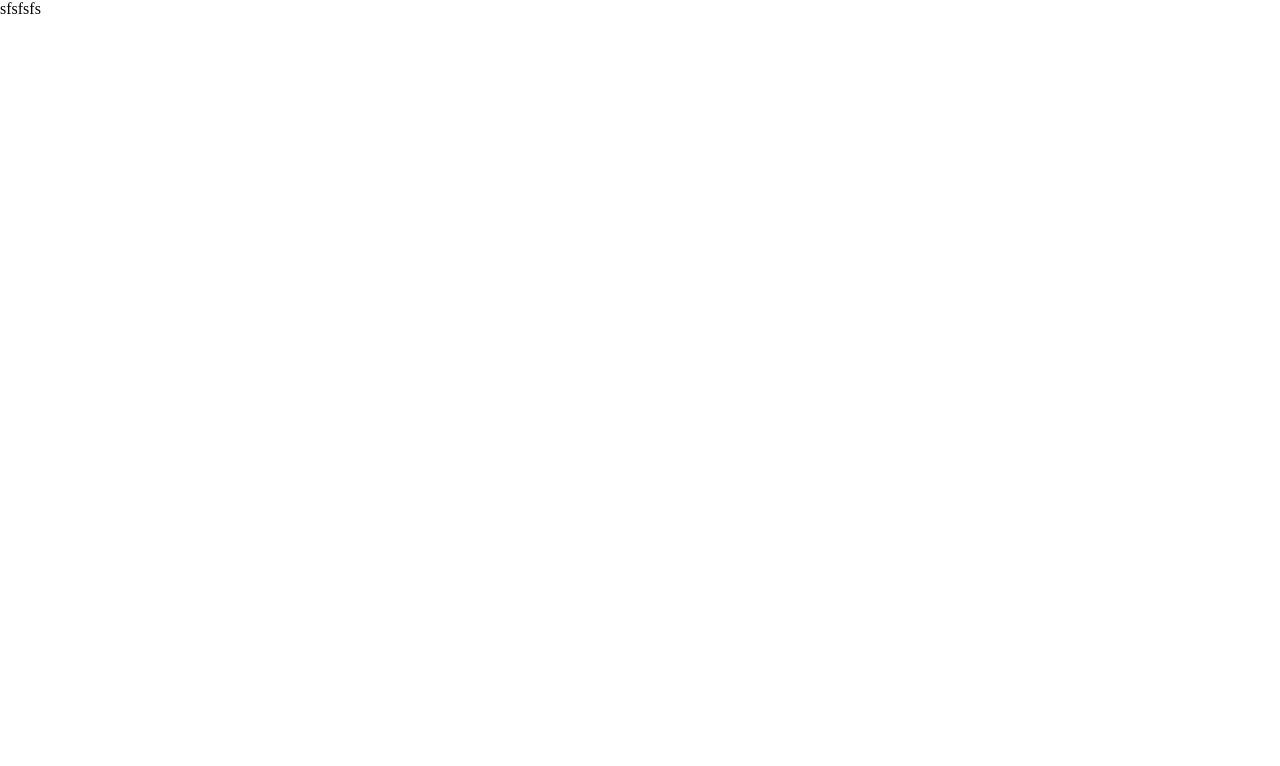
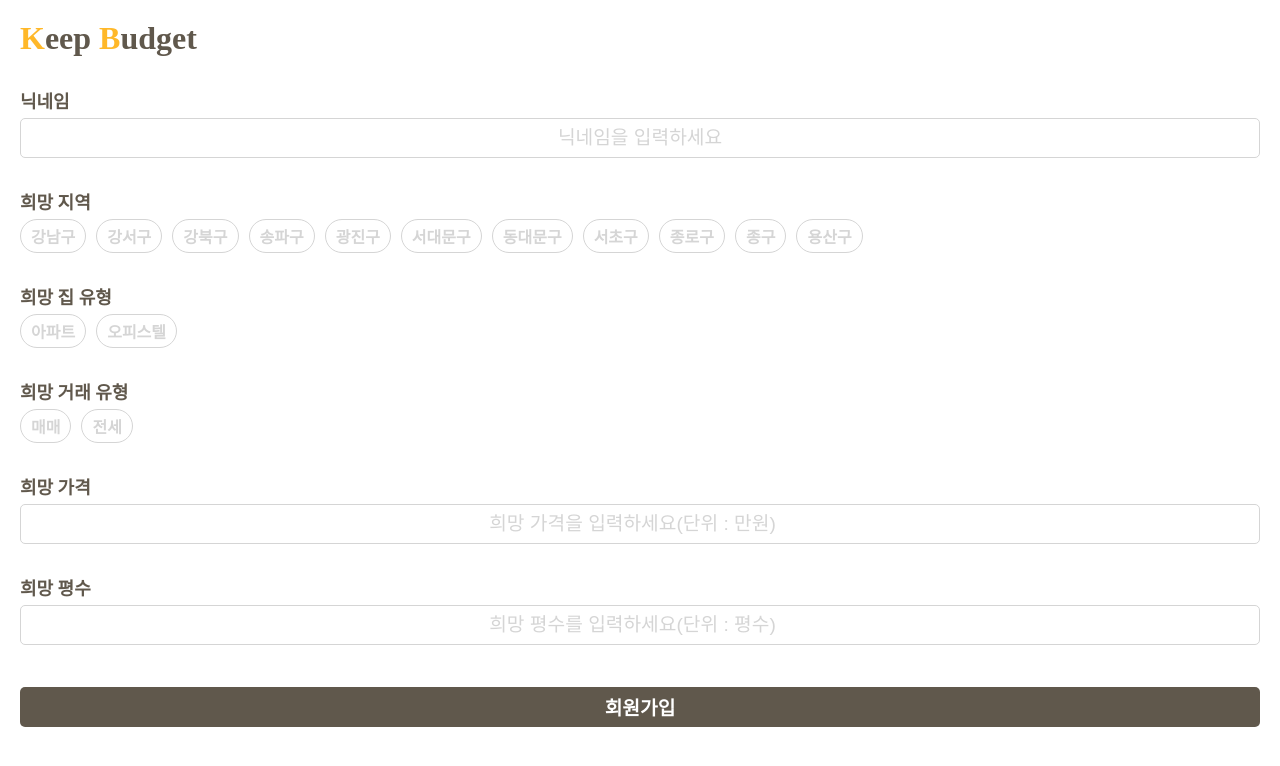
Before and after one commit to KeepBudget/front-end, a Vue app: page /sign-up in a window 1280 px wide. Shown: the top 766 px of the page. Built offline with nearby package versions, Linux system fonts and the light colour scheme.

Commit message:
feat: 회원 가입 페이지 ui 제작

```diff
--- /dev/null
+++ b/src/components/CommonBtn02.vue
@@ -0,0 +1,53 @@
+<template>
+  <div id="btn02" :class="classFunc()">
+    {{ name }}
+  </div>
+</template>
+
+<script>
+export default {
+  props: {
+    name: {
+      type: String,
+    },
+    selectedId: {
+      type: Number,
+    },
+    id: {
+      type: Number,
+    },
+  },
+  setup(props) {
+    const classFunc = () => {
+      return props.selectedId === props.id ? 'select' : 'not-select';
+    };
+    return {
+      classFunc,
+    };
+  },
+};
+</script>
+
+<style scoped>
+#btn02 {
+  border: 1px solid #d5d5d5;
+  color: #d5d5d5;
+  padding: 4px 10px;
+  display: inline;
+  font-size: medium;
+  width: fit-content;
+  border-radius: 20px;
+  font-weight: 600;
+}
+
+.not-select {
+  border: 1px solid #d5d5d5;
+  background-color: white;
+  color: #d5d5d5;
+}
+
+.select {
+  background-color: #60584c;
+  color: white;
+}
+</style>
--- /dev/null
+++ b/src/components/CommonDistricts.vue
@@ -0,0 +1,47 @@
+<template>
+  <div id="items">
+    <CommonBtn02
+      :key="item.id"
+      v-for="item in items"
+      :name="item.name"
+      :selectedId="selectedId"
+      :id="item.id"
+      @click="changeItem(item.id)"
+    />
+  </div>
+</template>
+
+<script>
+import CommonBtn02 from '@/components/CommonBtn02.vue';
+import { reactive } from 'vue';
+
+export default {
+  components: {
+    CommonBtn02,
+  },
+  props: {
+    selectedId: {
+      type: Number,
+    },
+    items: {
+      type: Array,
+    },
+  },
+  emits: ['changeItem'],
+  setup(props, context) {
+    const changeItem = id => {
+      context.emit('changeItem', id);
+    };
+
+    return { changeItem };
+  },
+};
+</script>
+
+<style scoped>
+#items {
+  display: flex;
+  flex-wrap: wrap;
+  gap: 5px 10px;
+}
+</style>
--- a/src/router/index.js
+++ b/src/router/index.js
@@ -1,6 +1,7 @@
 import { createRouter, createWebHistory } from 'vue-router';
 import LoginView from '../views/LoginView.vue';
 import SignUpView from '@/views/SignUpView.vue';
+import RealPriceView from '@/views/RealPriceView.vue';
 
 const router = createRouter({
   history: createWebHistory(import.meta.env.BASE_URL),
@@ -21,6 +22,11 @@ const router = createRouter({
       name: 'signUp',
       component: SignUpView,
     },
+    {
+      path: '/real-price',
+      name: 'realPrice',
+      component: RealPriceView,
+    },
   ],
 });
 
--- a/src/views/LoginView.vue
+++ b/src/views/LoginView.vue
@@ -1,9 +1,14 @@
 <template>
-  <div id="home-view">
+  <div id="login-view">
     <CommonHeader />
-    <div id="home-view-content">
+    <div id="login-view-content">
       <img src="@/assets/png/character.png" alt="캐릭터" />
-      <CommonInput :placeHolder="nicknamePlaceHolder" type="text" @changeInput="changeNickname" :value="nickname" />
+      <CommonInput
+        :placeHolder="nicknamePlaceHolder"
+        type="text"
+        @changeInput="changeNickname"
+        :value="nickname"
+      />
       <CommonBtn01 text="로그인" :clickFunc="clickLoginBtn" />
       <CommonBtn01 text="회원가입" :clickFunc="clickSignUpBtn" />
     </div>
@@ -56,7 +61,7 @@ export default {
 </script>
 
 <style scoped>
-#home-view {
+#login-view {
   padding: 20px;
   width: 100vw;
   height: 100vh;
@@ -65,7 +70,7 @@ export default {
   flex-direction: column;
 }
 
-#home-view-content {
+#login-view-content {
   width: 100%;
   flex-grow: 1;
   display: flex;
--- /dev/null
+++ b/src/views/RealPriceView.vue
@@ -0,0 +1,13 @@
+<template>
+  <div>sfsfsfsfsfsfs</div>
+</template>
+
+<script>
+export default {
+  setup() {
+    return {};
+  },
+};
+</script>
+
+<style lang="scss" scoped></style>
--- a/src/views/SignUpView.vue
+++ b/src/views/SignUpView.vue
@@ -1,13 +1,193 @@
 <template>
-  <div>sfsfsfs</div>
+  <div id="signUp-view">
+    <CommonHeader />
+    <div class="element">
+      <div class="label">닉네임</div>
+      <CommonInput
+        :placeHolder="nicknamePlaceHolder"
+        type="text"
+        @changeInput="changeNickname"
+        :value="nickname"
+      />
+    </div>
+    <div class="element">
+      <div class="label">희망 지역</div>
+      <CommonDistricts
+        :selectedId="wishDistrictId"
+        @changeItem="changeDistrict"
+        :items="districts"
+      />
+    </div>
+    <div class="element">
+      <div class="label">희망 집 유형</div>
+      <CommonDistricts
+        :selectedId="wishPropertyType"
+        @changeItem="changePropertyType"
+        :items="propertyTypes"
+      />
+    </div>
+    <div class="element">
+      <div class="label">희망 거래 유형</div>
+      <CommonDistricts
+        :selectedId="wishTradeType"
+        @changeItem="changeTradeType"
+        :items="tradeTypes"
+      />
+    </div>
+    <div class="element">
+      <div class="label">희망 가격</div>
+      <CommonInput
+        :placeHolder="pricePlaceHolder"
+        type="number"
+        @changeInput="changeWishPrice"
+        :value="wishPrice"
+      />
+    </div>
+    <div class="element">
+      <div class="label">희망 평수</div>
+      <CommonInput
+        :placeHolder="sizePlaceHolder"
+        type="number"
+        @changeInput="changeWishSize"
+        :value="wishSize"
+      />
+    </div>
+    <div class="element">
+      <CommonBtn01 text="회원가입" :clickFunc="clickSignUpBtn" />
+    </div>
+  </div>
 </template>
 
 <script>
+import CommonHeader from '@/components/CommonHeader.vue';
+import CommonInput from '@/components/CommonInput.vue';
+import CommonDistricts from '@/components/CommonDistricts.vue';
+import CommonBtn01 from '@/components/CommonBtn01.vue';
+import { reactive, ref } from 'vue';
+import { useRouter } from 'vue-router';
+
 export default {
+  components: {
+    CommonHeader,
+    CommonInput,
+    CommonDistricts,
+    CommonBtn01,
+  },
   setup() {
-    return {};
+    const router = useRouter();
+
+    // 닉네임
+    const nicknamePlaceHolder = '닉네임을 입력하세요';
+    const nickname = ref(null);
+    const changeNickname = value => {
+      nickname.value = value;
+    };
+
+    // 희망 지역
+    const wishDistrictId = ref(null);
+    const districts = reactive([
+      //TODO 지역 가져오기
+      { id: 1, name: '강남구' },
+      { id: 2, name: '강서구' },
+      { id: 3, name: '강북구' },
+      { id: 4, name: '송파구' },
+      { id: 5, name: '광진구' },
+      { id: 6, name: '서대문구' },
+      { id: 7, name: '동대문구' },
+      { id: 8, name: '서초구' },
+      { id: 9, name: '종로구' },
+      { id: 10, name: '종구' },
+      { id: 11, name: '용산구' },
+    ]);
+    const changeDistrict = id => {
+      wishDistrictId.value = id;
+    };
+
+    // 희망 집 유형
+    const wishPropertyType = ref(null);
+    const propertyTypes = reactive([
+      { id: 'APARTMENT', name: '아파트' },
+      { id: 'OFFICETEL', name: '오피스텔' },
+    ]);
+    const changePropertyType = id => {
+      wishPropertyType.value = id;
+    };
+
+    // 희망 거래 유형
+    const wishTradeType = ref(null);
+    const tradeTypes = reactive([
+      { id: 'DEAL', name: '매매' },
+      { id: 'LEASE', name: '전세' },
+    ]);
+    const changeTradeType = id => {
+      wishTradeType.value = id;
+    };
+
+    // 희망 가격
+    const pricePlaceHolder = '희망 가격을 입력하세요(단위 : 만원)';
+    const wishPrice = ref(null);
+    const changeWishPrice = value => {
+      wishPrice.value = value;
+    };
+
+    // 희망 평수
+    const sizePlaceHolder = '희망 평수를 입력하세요(단위 : 평수)';
+    const wishSize = ref(null);
+    const changeWishSize = value => {
+      wishSize.value = value;
+    };
+
+    const clickSignUpBtn = () => {
+      router.push({
+        name: 'realPrice',
+      });
+    };
+
+    return {
+      nicknamePlaceHolder,
+      nickname,
+      changeNickname,
+      wishDistrictId,
+      changeDistrict,
+      districts,
+      wishPropertyType,
+      propertyTypes,
+      changePropertyType,
+      wishTradeType,
+      tradeTypes,
+      changeTradeType,
+      pricePlaceHolder,
+      wishPrice,
+      changeWishPrice,
+      sizePlaceHolder,
+      wishSize,
+      changeWishSize,
+      clickSignUpBtn,
+    };
   },
 };
 </script>
 
-<style lang="scss" scoped></style>
+<style scoped>
+#signUp-view {
+  padding: 20px;
+  width: 100vw;
+  height: 100vh;
+  box-sizing: border-box;
+  display: flex;
+  flex-direction: column;
+}
+
+.element {
+  margin-top: 30px;
+  display: flex;
+  flex-direction: column;
+  gap: 5px;
+}
+
+.label {
+  color: #60584c;
+  font-size: large;
+  font-weight: bold;
+}
+</style>
```
